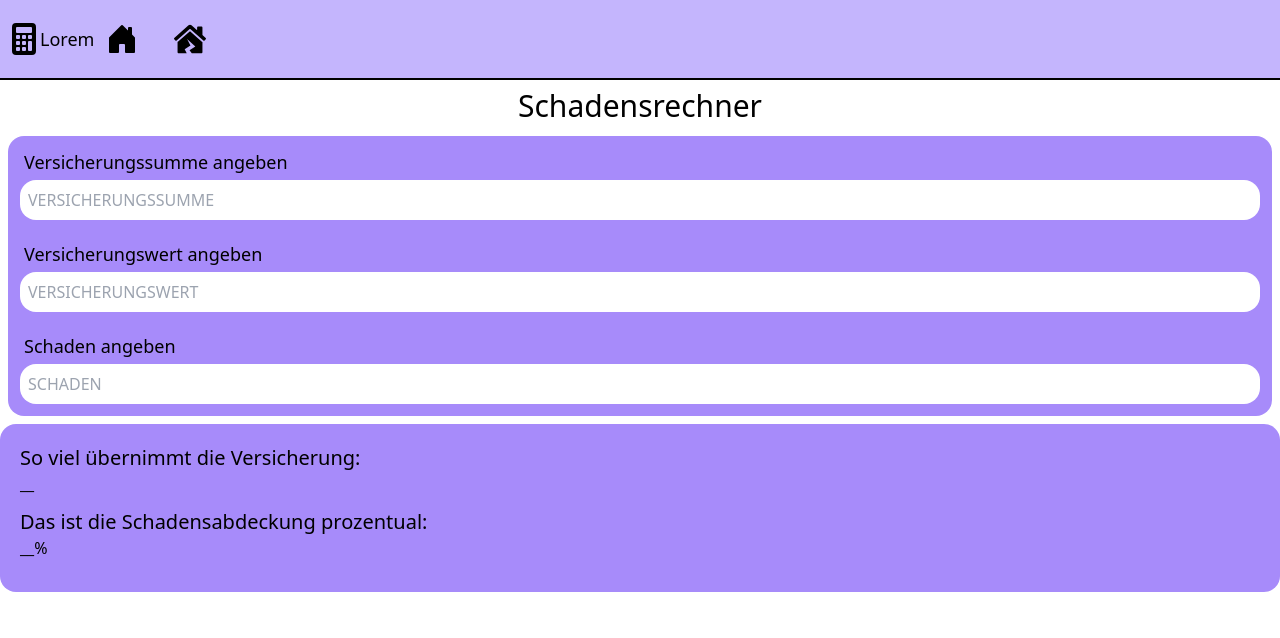
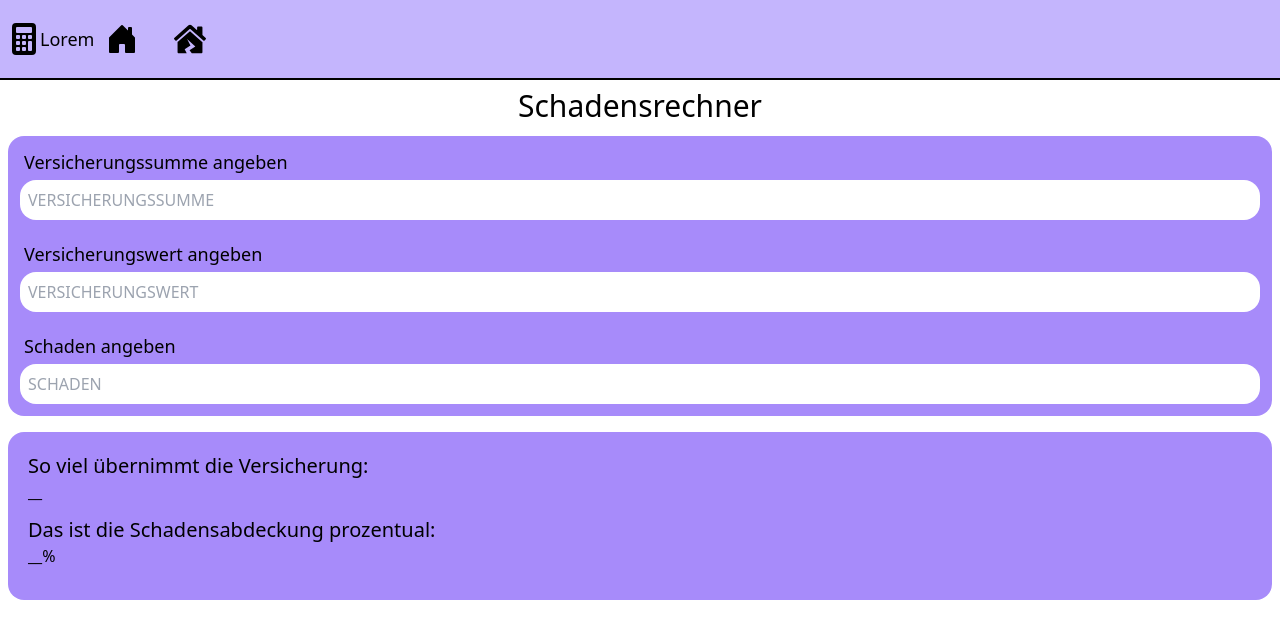
Before and after one commit to Jelenal1/Versicherungsrechner_bbw, a React (Vite) app in the folder calculator_app/: page /damagecalculator in a window 1280 px wide. Shown: the top 638 px of the page. Built offline with nearby package versions, Linux system fonts and the light colour scheme.

Commit message:
I fixed some styling issues

```diff
--- a/calculator_app/src/components/DamageCalculatorChart.jsx
+++ b/calculator_app/src/components/DamageCalculatorChart.jsx
@@ -4,6 +4,7 @@ function DamageCalculatorChart({
   underOrOverInsured,
 }) {
   return (
+    <div className="p-2">
     <div className="bg-violet-400 p-5 rounded-2xl max-w-7xl mx-auto">
       <div className="mb-3">
         <h2 className="text-xl">So viel übernimmt die Versicherung:</h2>
@@ -17,6 +18,7 @@ function DamageCalculatorChart({
         <h2 className="text-xl text-red-500">{underOrOverInsured()}</h2>
       </div>
     </div>
+    </div>
   );
 }
 export default DamageCalculatorChart;
```
